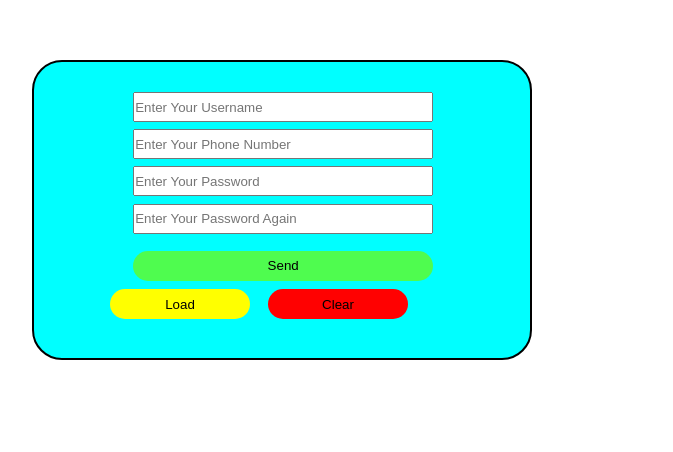
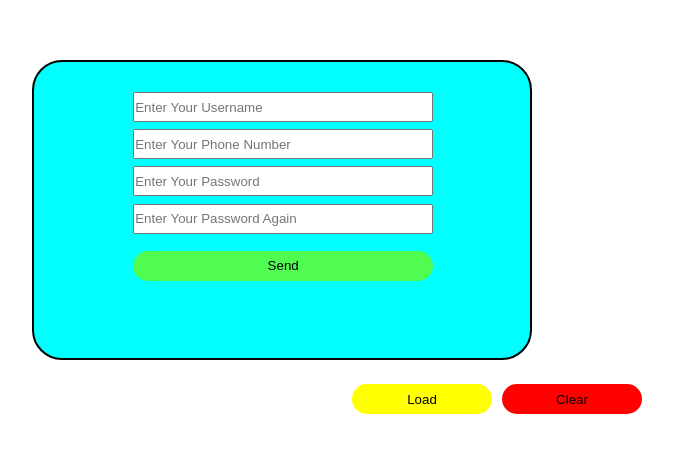
Before and after one commit to wiygdiwgw/HW, a plain HTML site: page index.html in a window 1280 px wide. Shown: the part 196-648 px from the top of the page, without its empty margins (358-1031 px from the left). Drawn offline with Linux system fonts and the light colour scheme.

Commit message:
second commit

```diff
--- a/main.css
+++ b/main.css
@@ -69,8 +69,8 @@
   border: none;
   border-radius: 30px;
 
-  left: 468px;
-  top: 485px;
+  left: 710px;
+  top: 580px;
 
   background-color: rgb(255, 255, 0);
 }
@@ -84,9 +84,8 @@
   border: none;
   border-radius: 30px;
 
-  top: 485px;
-
-  left: 626px;
+  left: 860px;
+  top: 580px;
 
   background-color: rgb(255, 1, 1);
 }
```
